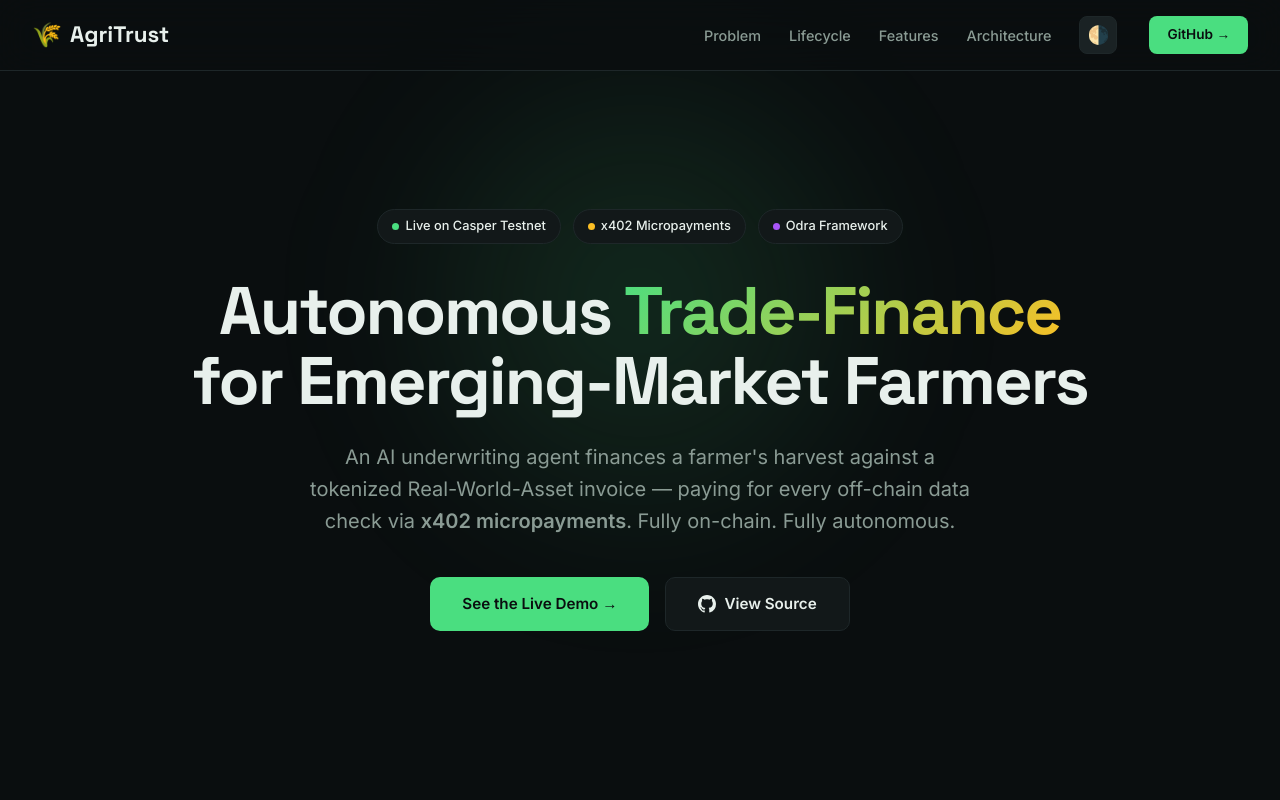
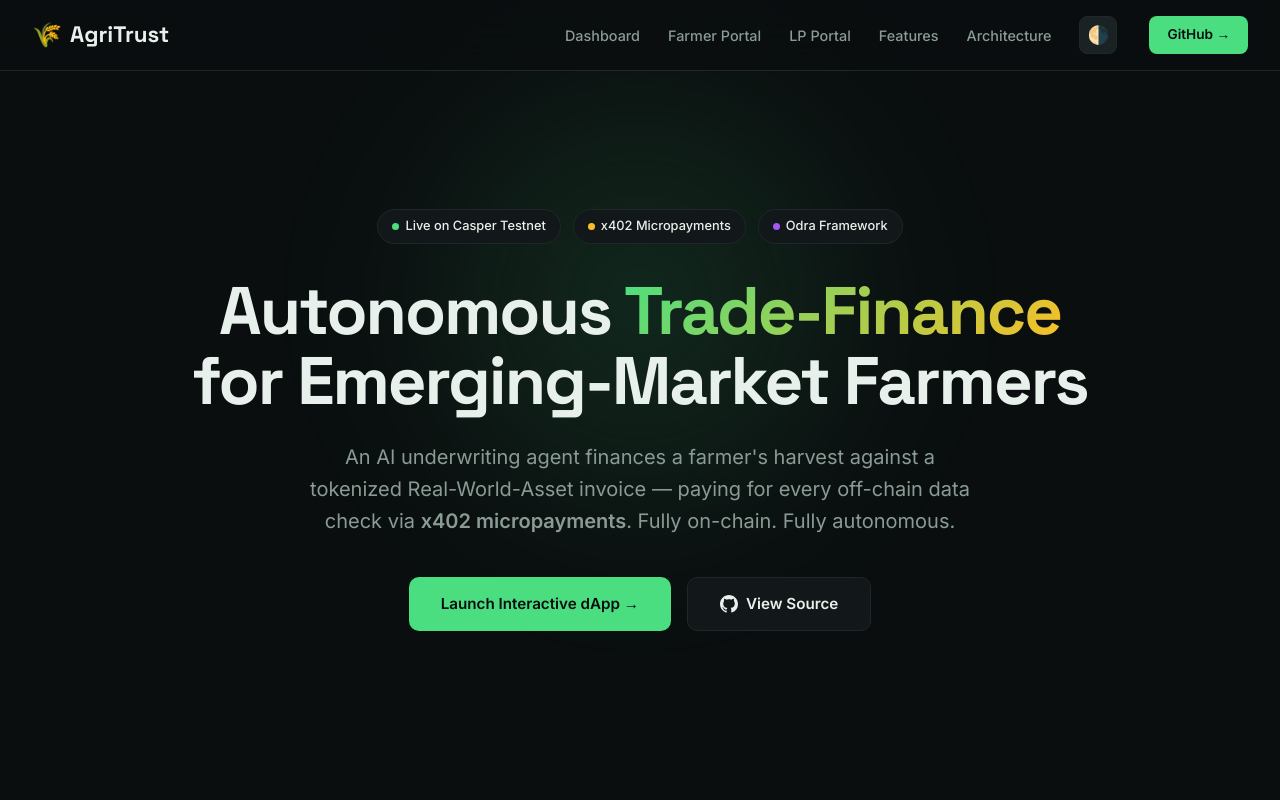
Before and after one commit to ubongn/agritrust-casper, a plain HTML site: page web/index.html in a window 1280 px wide. Shown: the top 800 px of the page. Drawn offline with Linux system fonts and the light colour scheme.

Commit message:
fix: wire landing page nav + hero CTA to interactive dApp portals  Landing page had zero links to the interactive dApp (dashboard/farmer/lp). Now entry points route to the live portals:   - Navbar: Dashboard, Farmer Portal, LP Portal links   - Hero: 'Launch Interactive dApp' button -> /dashboard   - Bottom CTA: 'Launch Interactive dApp' button

```diff
--- a/web/index.html
+++ b/web/index.html
@@ -61,6 +61,9 @@
     .hero h1 .gradient{background:linear-gradient(135deg,var(--green) 0%,var(--amber) 100%);-webkit-background-clip:text;-webkit-text-fill-color:transparent;background-clip:text}
     .hero p{font-size:clamp(1rem,2vw,1.25rem);color:var(--text-dim);max-width:680px;margin:0 auto 40px}
     .hero-actions{display:flex;gap:16px;flex-wrap:wrap;justify-content:center}
+    .hero-portal-links{display:flex;gap:24px;flex-wrap:wrap;justify-content:center;margin-top:28px}
+    .hero-portal-links a{color:var(--text-dim);font-size:.95rem;font-weight:500;padding:8px 16px;border:1px solid var(--border);border-radius:100px;transition:all .2s;text-decoration:none}
+    .hero-portal-links a:hover{color:var(--green);border-color:var(--green-dim);background:var(--green-glow);text-decoration:none}
     .btn-primary{background:var(--green);color:#0a0e0f;padding:14px 32px;border-radius:10px;font-weight:600;font-size:.95rem;border:none;cursor:pointer;transition:all .2s;display:inline-flex;align-items:center;gap:8px;text-decoration:none}
     .btn-primary:hover{background:#5ef592;transform:translateY(-2px);box-shadow:0 8px 30px var(--green-glow);text-decoration:none}
     .btn-secondary{background:var(--bg-card);color:var(--text);padding:14px 32px;border-radius:10px;font-weight:600;font-size:.95rem;border:1px solid var(--border);cursor:pointer;transition:all .2s;display:inline-flex;align-items:center;gap:8px;text-decoration:none}
@@ -141,8 +144,9 @@
   <nav id="navbar">
     <a href="#" class="nav-logo"><span class="logo-icon">🌾</span> AgriTrust</a>
     <div class="nav-links">
-      <a href="#problem">Problem</a>
-      <a href="#lifecycle">Lifecycle</a>
+      <a href="/dashboard">Dashboard</a>
+      <a href="/farmer">Farmer Portal</a>
+      <a href="/lp">LP Portal</a>
       <a href="#features">Features</a>
       <a href="#architecture">Architecture</a>
       <button class="theme-toggle" onclick="toggleTheme()" title="Toggle dark/light">🌗</button>
@@ -160,7 +164,7 @@
     <h1 class="fade-up delay-1">Autonomous <span class="gradient">Trade-Finance</span><br>for Emerging-Market Farmers</h1>
     <p class="fade-up delay-2">An AI underwriting agent finances a farmer's harvest against a tokenized Real-World-Asset invoice — paying for every off-chain data check via <strong>x402 micropayments</strong>. Fully on-chain. Fully autonomous.</p>
     <div class="hero-actions fade-up delay-3">
-      <a href="#lifecycle" class="btn-primary">See the Live Demo →</a>
+      <a href="/dashboard" class="btn-primary">Launch Interactive dApp →</a>
       <a href="https://github.com/ubongn/agritrust-casper" target="_blank" class="btn-secondary">
         <svg width="18" height="18" viewBox="0 0 24 24" fill="currentColor"><path d="M12 0C5.37 0 0 5.37 0 12c0 5.31 3.435 9.795 8.205 11.385.6.105.825-.255.825-.57 0-.285-.015-1.23-.015-2.235-3.015.555-3.795-.735-4.035-1.41-.135-.345-.72-1.41-1.23-1.695-.42-.225-1.02-.78-.015-.795.945-.015 1.62.87 1.845 1.23 1.08 1.815 2.805 1.305 3.495.99.105-.78.42-1.305.765-1.605-2.67-.3-5.46-1.335-5.46-5.925 0-1.305.465-2.385 1.23-3.225-.12-.3-.54-1.53.12-3.18 0 0 1.005-.315 3.3 1.23.96-.27 1.98-.405 3-.405s2.04.135 3 .405c2.295-1.56 3.3-1.23 3.3-1.23.66 1.65.24 2.88.12 3.18.765.84 1.23 1.905 1.23 3.225 0 4.605-2.805 5.625-5.475 5.925.435.375.81 1.095.81 2.22 0 1.605-.015 2.895-.015 3.3 0 .315.225.69.825.57A12.02 12.02 0 0024 12c0-6.63-5.37-12-12-12z"/></svg>
         View Source
@@ -282,8 +286,8 @@
     <h2>Finance the unbanked harvest.</h2>
     <p>Built for the Casper Agentic Buildathon. Every transaction is real, on-chain, and verifiable.</p>
     <div class="hero-actions">
-      <a href="https://github.com/ubongn/agritrust-casper" target="_blank" class="btn-primary">Explore the Code →</a>
-      <a href="https://testnet.cspr.live/transaction/d9dcb0b1213fdc6c6e16e3f8a10375a464a63d23682b4272ae63dd41dd2325ff" target="_blank" class="btn-secondary">Verify Final Settlement →</a>
+      <a href="/dashboard" class="btn-primary">Launch Interactive dApp →</a>
+      <a href="https://github.com/ubongn/agritrust-casper" target="_blank" class="btn-secondary">Explore the Code</a>
     </div>
   </section>
 
```
